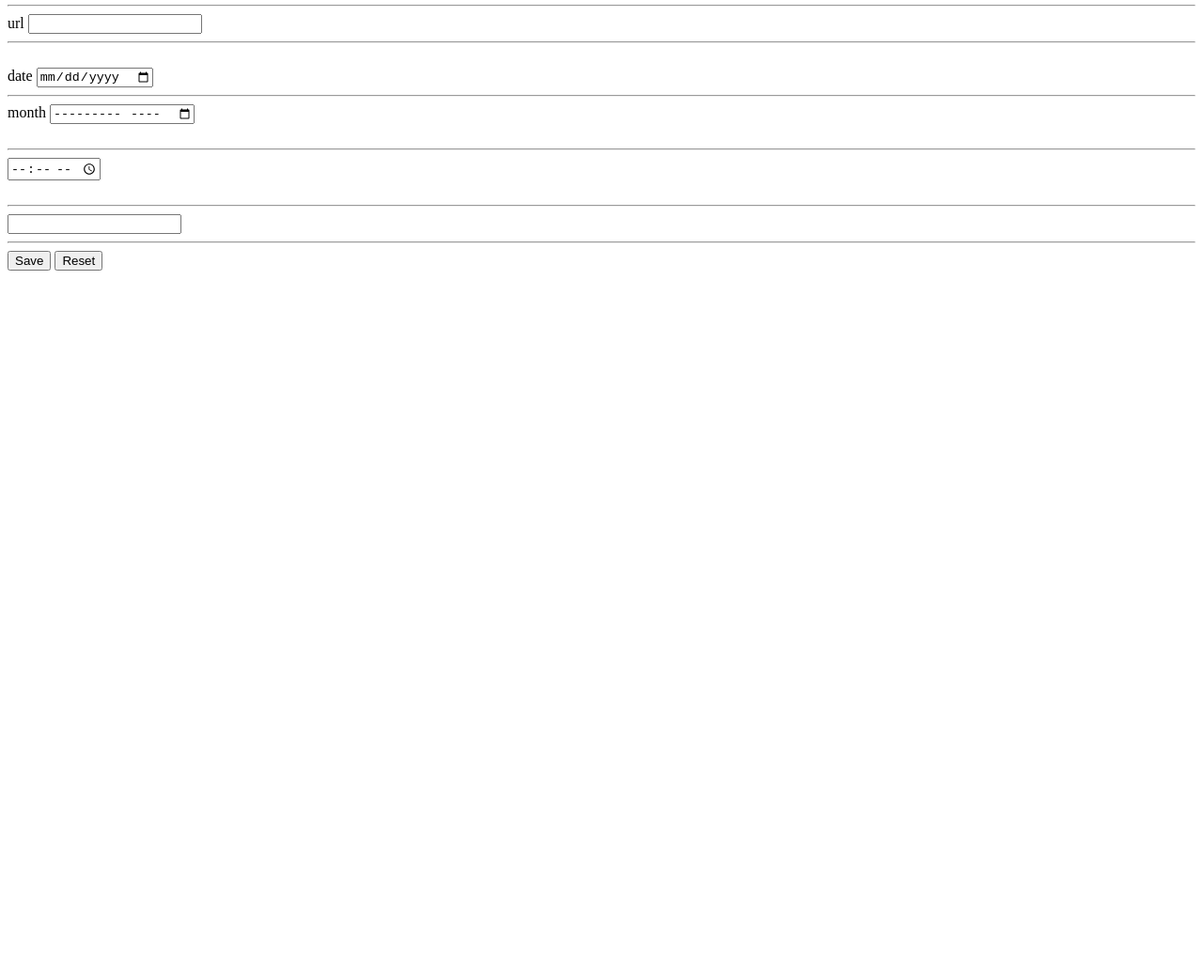
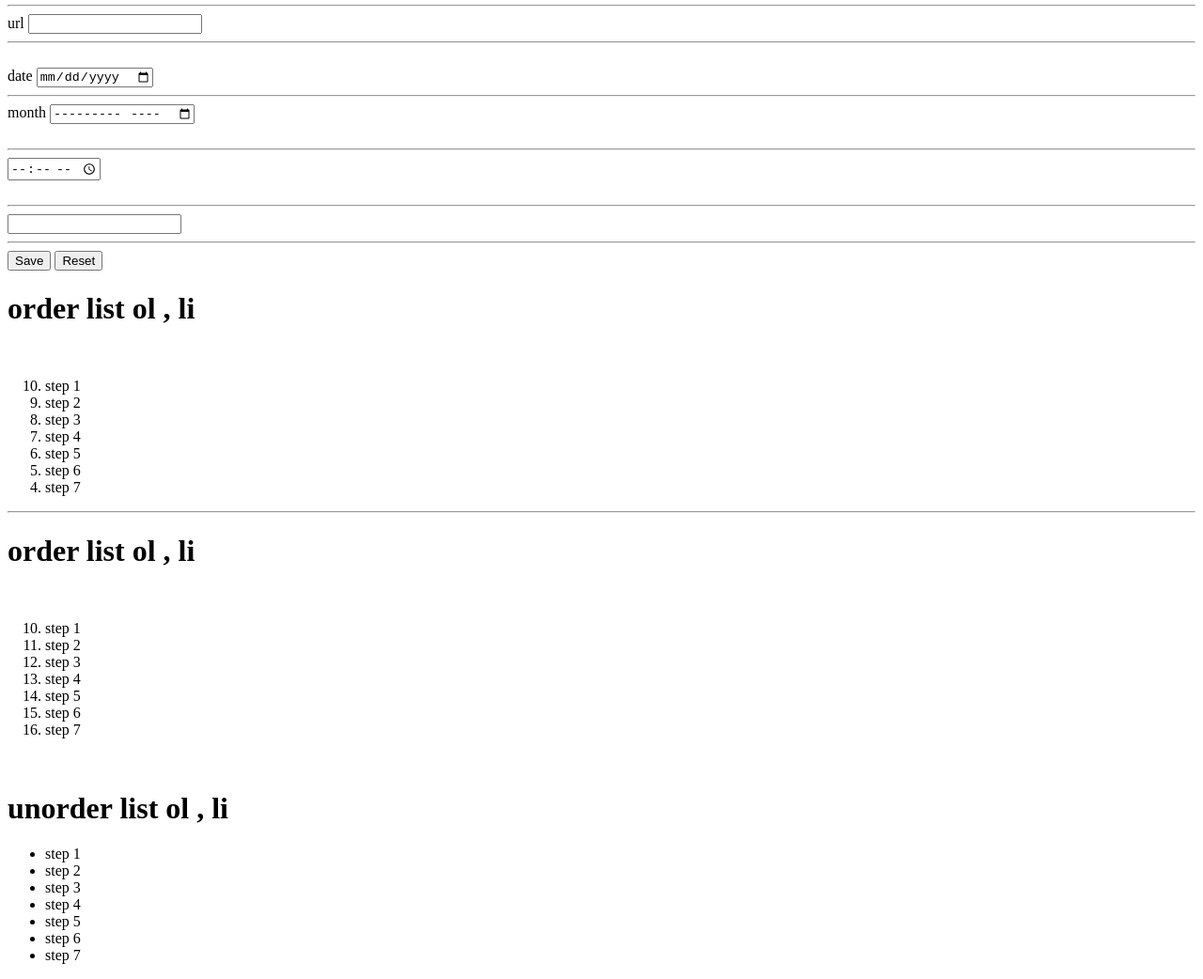
Before and after one commit to AhmedShawkiii/react-sh, a plain HTML site: page index.html in a window 1280 px wide. Shown: the part 1943-2985 px from the top of the page at 94% size. Before the commit the page ends 2239 px from the top, so only its background shows below. Drawn offline with Linux system fonts and the light colour scheme.

Commit message:
Update index.html

```diff
--- a/index.html
+++ b/index.html
@@ -270,6 +270,57 @@
   <input type="submit" value="Save">
   <input type="reset">
   </form>
+        <h1>order list ol , li</h1>
+    <br>
+    <ol type="1" start="10" reversed>
+        <li>step 1</li>
 
+        <li>step 2</li>
+        <li>step 3</li>
+        <li>step 4</li>
+        <li>step 5</li>
+        <li>step 6</li>
+        <li>step 7</li>
+
+    </ol>
+    <hr>
+    <h1>order list ol , li </h1>
+    <br>
+    <ol type="1" start="10">
+        <li>step 1</li>
+
+        <li>step 2</li>
+        <li>step 3</li>
+        <li>step 4</li>
+        <li>step 5</li>
+        <li>step 6</li>
+        <li>step 7</li>
+
+    </ol>
+    <br>
+    <h1>unorder list ol , li </h1>
+    <ul>
+        <li>step 1</li>
+
+        <li>step 2</li>
+        <li>step 3</li>
+        <li>step 4</li>
+        <li>step 5</li>
+        <li>step 6</li>
+        <li>step 7</li>
+
+    </ul>
+
+
+
+
+
+    <a href="index1.html" target="_blank" ></a>
+    <a href="index4.html"ahemd></a>
+    <a href="http://"></a>
+    <a href="http://"></a>
+    <a href="http://"></a>
+    <a href="http://"></a>
+    <a href="file:///E:/html%20%20learn%20simple/Html%20projects/index7.html"></a>
   </body>
 </html>
```
